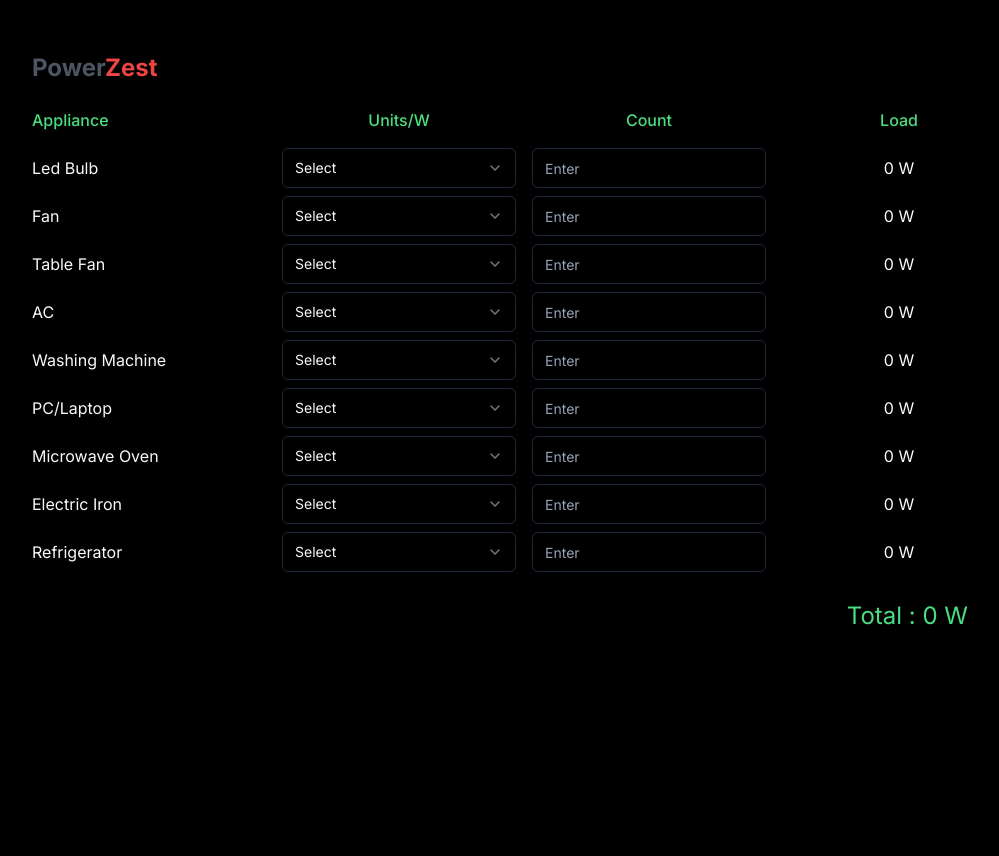
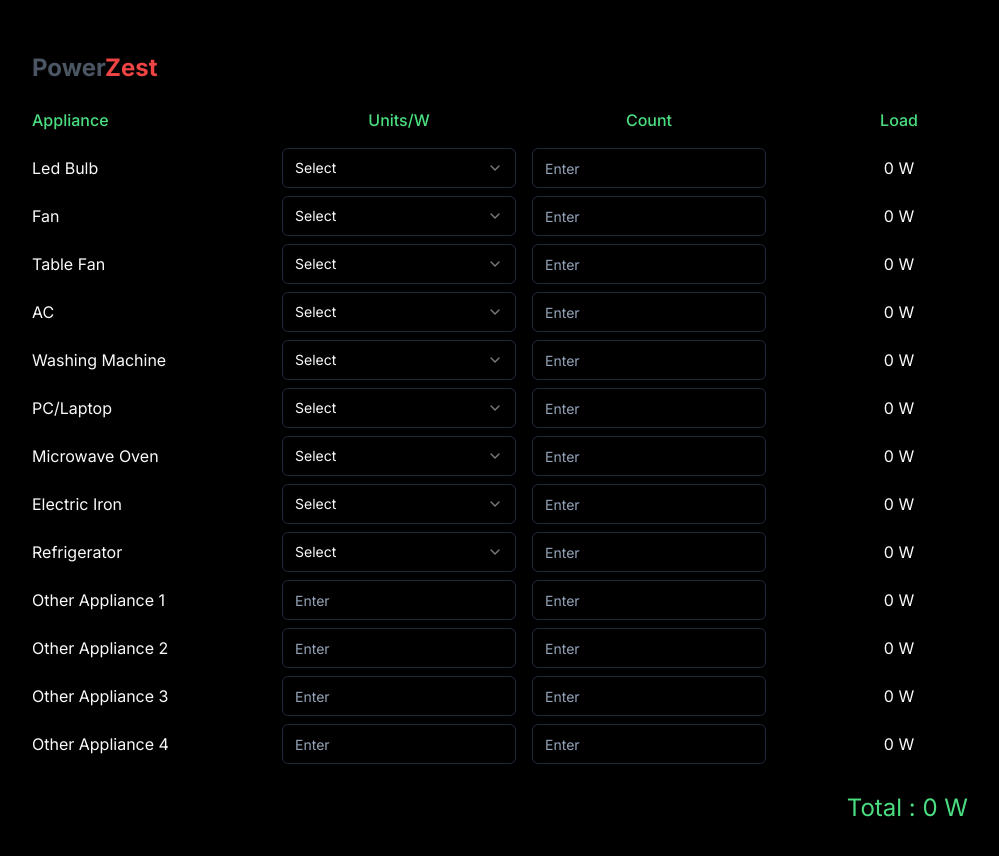
Before and after one commit to Nikhileshrana/powerzest-onhold-landingpage, a Next.js app: page /Load-Calculator in a window 1280 px wide. Shown: the top 856 px of the page, without its empty margins (116-1115 px from the left). Before the commit the page ends 800 px from the top, so only its background shows below. Built offline with nearby package versions, Linux system fonts and the light colour scheme.

Commit message:
Custom Other Appliances Added

```diff
--- a/app/Load-Calculator/page.tsx
+++ b/app/Load-Calculator/page.tsx
@@ -1,5 +1,5 @@
 "use client";
-import React, { useState } from 'react';
+import React, { useEffect, useState } from 'react';
 import { Select, SelectTrigger, SelectValue, SelectContent, SelectItem } from "@/components/ui/select";
 import { Input } from "@/components/ui/input";
 
@@ -15,6 +15,12 @@ const Page = () => {
     const [electricIron, setElectricIron] = useState("");
     const [microwaveOven, setMicrowaveOven] = useState("");
     const [Refrigerator,setRefrigerator]=useState("");
+    const [otherappliance1, setotherappliance1] = useState("");
+    const [otherappliance2, setotherappliance2] = useState("");
+    const [otherappliance3, setotherappliance3] = useState("");
+    const [otherappliance4, setotherappliance4] = useState("");
+
+
 
     const [bulbCount, setBulbCount] = useState("");
     const [fanCount, setFanCount] = useState("");
@@ -26,6 +32,10 @@ const Page = () => {
     const [electricIronCount, setElectricIronCount] = useState("");
     const [microwaveOvenCount, setMicrowaveOvenCount] = useState("");
     const [RefrigeratorCount,setRefrigeratorCount]=useState("");
+    const [otherappliance1count, setotherappliance1count] = useState("");
+    const [otherappliance2count, setotherappliance2count] = useState("");
+    const [otherappliance3count, setotherappliance3count] = useState("");
+    const [otherappliance4count, setotherappliance4count] = useState("");
 
     return (
         <div className="w-full sm:w-[80vw] mx-auto py-8 px-5 my-5">
@@ -291,9 +301,94 @@ const Page = () => {
 
 
 
-            <div className='text-xl sm:text-2xl sm:py-5 sm:px-[3rem] text-right text-green-400'>Total : {(Number(bulbCount)*Number(bulb))+(Number(fanCount)*Number(fan))+(Number(tableFanCount)*Number(tableFan))+(Number(acCount)*Number(ac))+(Number(washingMachineCount)*Number(washingMachine))+(Number(pcLaptopCount)*Number(pcLaptop))+(Number(microwaveOvenCount)*Number(microwaveOven))+(Number(electricIronCount)*Number(electricIron))+(Number(RefrigeratorCount)*Number(Refrigerator))} W</div>
+            <div className="grid grid-cols-4 gap-4 mb-2">
+                <div className='flex self-center'>Other Appliance 1</div>
+                <Input
+                    type="number"
+                    min={0}
+                    value={otherappliance1}
+                    placeholder='Enter'
+                    onChange={(e) => setotherappliance1((e.target.value))}
+                />
+                <Input
+                    type="number"
+                    min={0}
+                    value={otherappliance1count}
+                    placeholder='Enter'
+                    onChange={(e) => setotherappliance1count((e.target.value))}
+                />
+                <div className='self-center text-center'>{Number(otherappliance1count)*Number(otherappliance1)} W</div>
+            </div>
 
 
+            <div className="grid grid-cols-4 gap-4 mb-2">
+                <div className='flex self-center'>Other Appliance 2</div>
+                <Input
+                    type="number"
+                    min={0}
+                    value={otherappliance2}
+                    placeholder='Enter'
+                    onChange={(e) => setotherappliance2((e.target.value))}
+                />
+                <Input
+                    type="number"
+                    min={0}
+                    value={otherappliance2count}
+                    placeholder='Enter'
+                    onChange={(e) => setotherappliance2count((e.target.value))}
+                />
+                <div className='self-center text-center'>{Number(otherappliance2count)*Number(otherappliance2)} W</div>
+            </div>
+
+
+
+
+            <div className="grid grid-cols-4 gap-4 mb-2">
+                <div className='flex self-center'>Other Appliance 3</div>
+                <Input
+                    type="number"
+                    min={0}
+                    value={otherappliance3}
+                    placeholder='Enter'
+                    onChange={(e) => setotherappliance3((e.target.value))}
+                />
+                <Input
+                    type="number"
+                    min={0}
+                    value={otherappliance3count}
+                    placeholder='Enter'
+                    onChange={(e) => setotherappliance3count((e.target.value))}
+                />
+                <div className='self-center text-center'>{Number(otherappliance3count)*Number(otherappliance3)} W</div>
+            </div>
+
+
+
+
+            <div className="grid grid-cols-4 gap-4 mb-2">
+                <div className='flex self-center'>Other Appliance 4</div>
+                <Input
+                    type="number"
+                    min={0}
+                    value={otherappliance4}
+                    placeholder='Enter'
+                    onChange={(e) => setotherappliance4((e.target.value))}
+                />
+                <Input
+                    type="number"
+                    min={0}
+                    value={otherappliance4count}
+                    placeholder='Enter'
+                    onChange={(e) => setotherappliance4count((e.target.value))}
+                />
+                <div className='self-center text-center'>{Number(otherappliance4count)*Number(otherappliance4)} W</div>
+            </div>
+
+
+
+
+
+            <div className='text-xl sm:text-2xl sm:py-5 sm:px-[3rem] text-right text-green-400'>Total : {(Number(bulbCount)*Number(bulb))+(Number(fanCount)*Number(fan))+(Number(tableFanCount)*Number(tableFan))+(Number(acCount)*Number(ac))+(Number(washingMachineCount)*Number(washingMachine))+(Number(pcLaptopCount)*Number(pcLaptop))+(Number(microwaveOvenCount)*Number(microwaveOven))+(Number(electricIronCount)*Number(electricIron))+(Number(RefrigeratorCount)*Number(Refrigerator))+(Number(otherappliance1count)*Number(otherappliance1))+(Number(otherappliance2count)*Number(otherappliance2))+(Number(otherappliance3count)*Number(otherappliance3))+(Number(otherappliance4count)*Number(otherappliance4))} W</div>
         </div>
     );
 }
```
